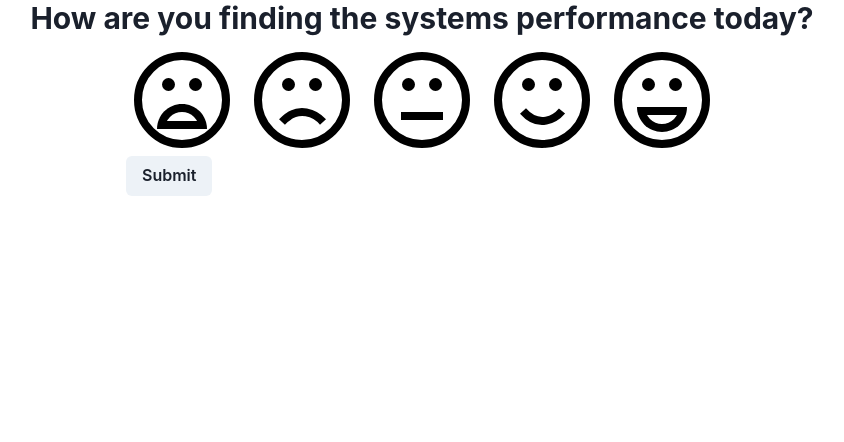
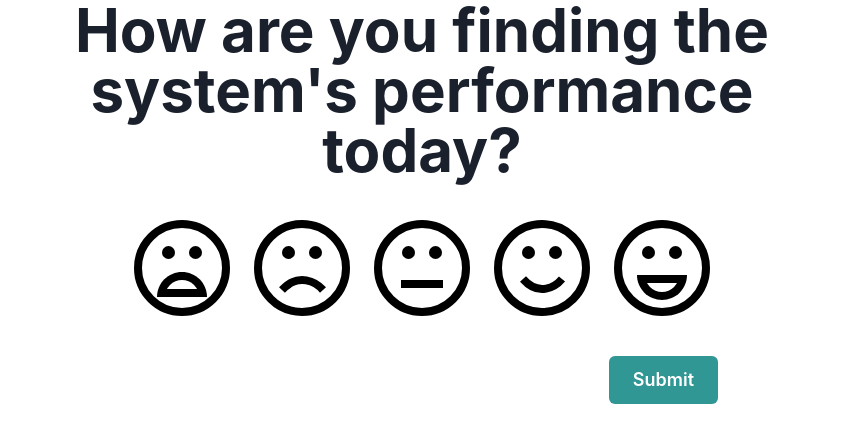
Before and after one commit to djaustin/question-master, a Next.js app: page / in a window 1280 px wide. Shown: the top 442 px of the page, without its empty margins (218-1062 px from the left). Built offline with nearby package versions, Linux system fonts and the light colour scheme.

Commit message:
feat: send feedback to API on submit

```diff
--- a/src/components/LikertScale.tsx
+++ b/src/components/LikertScale.tsx
@@ -29,7 +29,7 @@ const LikertScale: React.FC<LikertScaleProps> = ({
       {...stackProps}
       {...getRootProps()}
       {...fieldProps}
-      direction={{ base: "column", sm: "row" }}
+      direction={{ base: "column", md: "row" }}
     >
       {responses.map(({ variant, value }) => {
         const radioProps = getRadioProps({ value });
--- a/src/pages/api/feedback.ts
+++ b/src/pages/api/feedback.ts
@@ -2,8 +2,8 @@ import { Prisma } from ".prisma/client";
 import { NextApiHandler } from "next";
 import { createFeedback } from "../../controllers/createFeedback";
 
-const handler: NextApiHandler = (req, res) => {
-  if (req.method === "POST") res.json(createFeedback(req.body));
+const handler: NextApiHandler = async (req, res) => {
+  if (req.method === "POST") res.json(await createFeedback(req.body));
 };
 
 export default handler;
--- a/src/pages/index.tsx
+++ b/src/pages/index.tsx
@@ -1,13 +1,13 @@
 import {
+  Box,
+  Button,
   Container,
-  Center,
+  Flex,
   Heading,
   VStack,
-  Button,
-  useColorMode,
 } from "@chakra-ui/react";
 import React from "react";
-import { Controller, useForm } from "react-hook-form";
+import { Controller, SubmitHandler, useForm } from "react-hook-form";
 import LikertScale from "../components/LikertScale";
 
 type FormInputs = {
@@ -16,19 +16,31 @@ type FormInputs = {
 
 const Index = () => {
   const { handleSubmit, control } = useForm<FormInputs>();
+  const sendFeedback: SubmitHandler<FormInputs> = (data) => {
+    const parsedData = { ...data, score: parseInt(data.score) };
+    fetch("/api/feedback", {
+      method: "POST",
+      headers: { "Content-Type": "application/json" },
+      body: JSON.stringify(parsedData),
+    });
+  };
   return (
     <Container maxW="4xl">
-      <VStack>
-        <Heading size="lg">
-          How are you finding the systems performance today?
+      <VStack spacing="8">
+        <Heading textAlign="center" size="3xl">
+          How are you finding the system's performance today?
         </Heading>
-        <form onSubmit={handleSubmit((data) => alert(JSON.stringify(data)))}>
+        <form onSubmit={handleSubmit(sendFeedback)}>
           <Controller
             name="score"
             render={({ field }) => <LikertScale fieldProps={field} />}
             control={control}
           />
-          <Button type="submit">Submit</Button>
+          <Flex mt="8" justify="flex-end">
+            <Button size="lg" type="submit">
+              Submit
+            </Button>
+          </Flex>
         </form>
       </VStack>
     </Container>
--- a/src/theme.tsx
+++ b/src/theme.tsx
@@ -1,8 +1,8 @@
-import { extendTheme } from "@chakra-ui/react";
+import { extendTheme, withDefaultColorScheme } from "@chakra-ui/react";
 
 const fonts = { mono: `'Menlo', monospace` };
 
-const theme = extendTheme({
+const theme = extendTheme(withDefaultColorScheme({ colorScheme: "teal" }), {
   colors: {
     black: "#16161D",
   },
```
Also changed, not shown: 2 other files (tests, documents, lock files or other folders).
